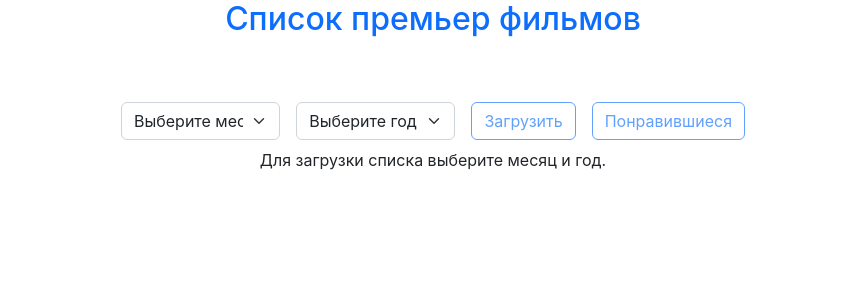
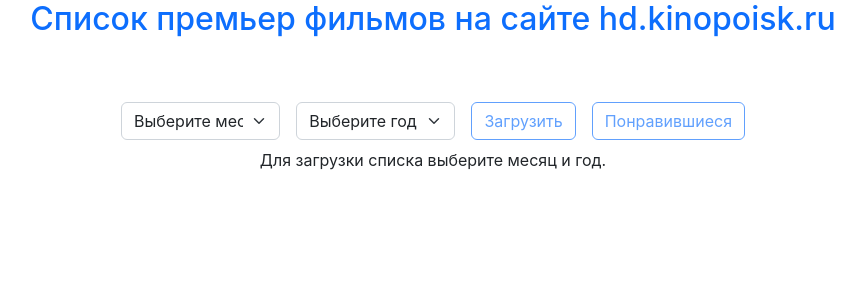
Before and after one commit to antonkrupin/antonkrupin.github.io, a React (Create React App) app: page / in a window 1280 px wide. Shown: the top 300 px of the page, without its empty margins (207-1072 px from the left). Built offline with nearby package versions, Linux system fonts and the light colour scheme.

Commit message:
add translations

```diff
--- a/src/locales/ru.js
+++ b/src/locales/ru.js
@@ -1,7 +1,7 @@
 export default {
   translation: {
     ui: {
-      title: 'Список премьер фильмов',
+      title: 'Список премьер фильмов на сайте hd.kinopoisk.ru',
       loading: 'Загрузка списка фильмов...',
       buttonLoad: 'Загрузить',
       noFilmsTitle: 'Для загрузки списка выберите месяц и год.',
@@ -30,9 +30,11 @@
         november: 'Ноябрь',
         december: 'Декабрь',
       },
+      ariaLabel: 'Mounth selector',
     },
     yearSelector: {
       default: 'Выберите год',
+      ariaLabel: 'Year selector',
     },
     errors: {
 
```
